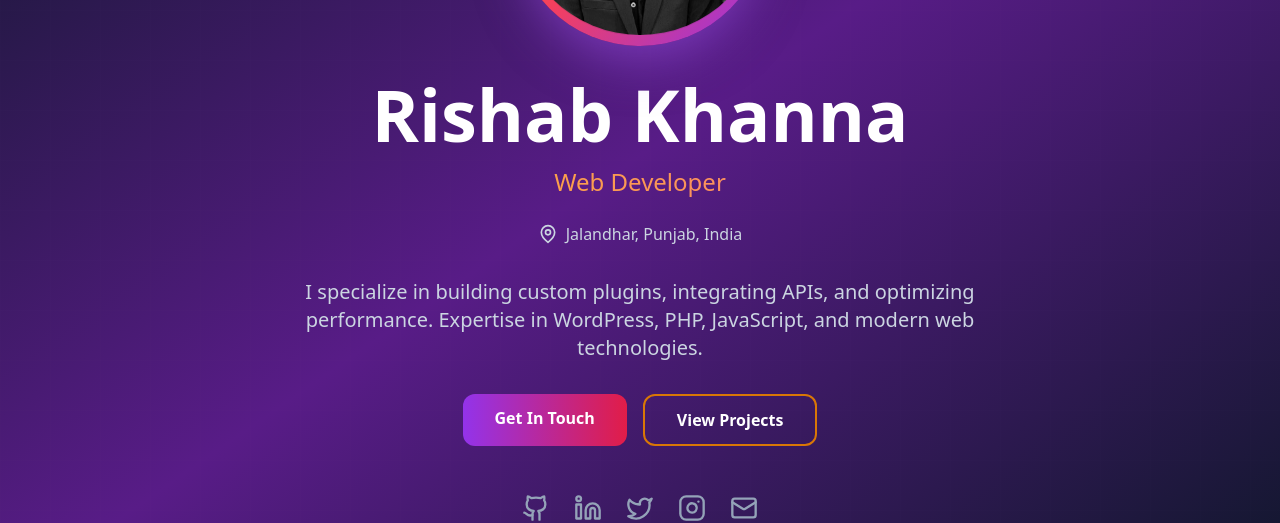
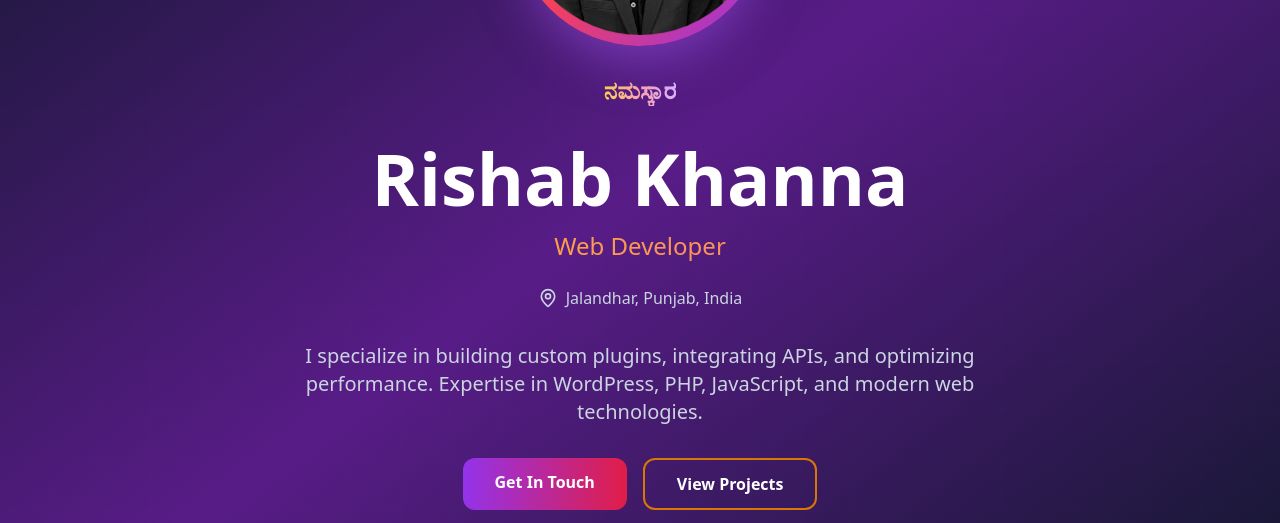
Before and after one commit to Rishabkhanna26/Portfolio-running, a Next.js app: page / in a window 1280 px wide. Shown: the part 290-813 px from the top of the page. Built offline with nearby package versions, Linux system fonts and the light colour scheme; no server answers.

Commit message:
added hello section

```diff
--- a/app/components/Hero.jsx
+++ b/app/components/Hero.jsx
@@ -1,10 +1,42 @@
 "use client";
+import { useEffect, useState } from 'react';
 import { Github, Linkedin, Twitter, Instagram, Mail, MapPin } from 'lucide-react';
 import Image from 'next/image';
 import { useScrollPosition } from '../../hooks/useScrollPosition';
 
+const greetings = [
+  'Hello',
+  'नमस्ते',
+  'ਸਤ ਸ੍ਰੀ ਅਕਾਲ',
+  'வணக்கம்',
+  'নমস্কার',
+  'કેમ છો',
+  'ನಮಸ್ಕಾರ',
+  'नमस्कार',
+  'നമസ്കാരം',
+  '你好',
+  'Hola',
+  'Bonjour',
+  'Hallo',
+  'Ciao',
+  'Olá',
+  'こんにちは',
+  '안녕하세요',
+  'Привет',
+  'Merhaba'
+];
+
 export default function Hero() {
   const { scrollProgress, isAtTop } = useScrollPosition();
+  const [greetingIndex, setGreetingIndex] = useState(0);
+
+  useEffect(() => {
+    const intervalId = setInterval(() => {
+      setGreetingIndex((prev) => (prev + 1) % greetings.length);
+    }, 1000);
+
+    return () => clearInterval(intervalId);
+  }, []);
 
   return (
     <section id="home" className="min-h-screen flex items-center justify-center bg-gradient-to-br from-slate-900 via-purple-900 to-slate-900 text-white relative overflow-hidden">
@@ -31,6 +63,12 @@ export default function Hero() {
                   className="w-full h-full object-cover"
                 />
               </div>
+            </div>
+
+            <div className="h-10 flex items-center justify-center">
+              <p className="text-xl md:text-2xl font-bold bg-gradient-to-r from-amber-300 via-rose-300 to-purple-300 bg-clip-text text-transparent transition-all duration-300">
+                {greetings[greetingIndex]}
+              </p>
             </div>
           </div>
 
--- a/app/components/Projects.jsx
+++ b/app/components/Projects.jsx
@@ -96,87 +96,91 @@ export default function Projects() {
   const [ref, isInView] = useInView({ threshold: 0.1 });
 
   return (
-    <section id="projects" className="py-24 bg-gradient-to-br from-slate-900 via-slate-800 to-slate-900 text-white relative overflow-hidden">
+    <section id="projects" className="py-24 bg-gradient-to-b from-slate-950 via-slate-900 to-slate-950 text-white relative overflow-hidden">
       <div className="absolute inset-0 bg-grid-pattern opacity-5"></div>
-      <div className="hidden lg:block absolute top-0 right-0 w-80 h-80 bg-purple-600 rounded-full mix-blend-multiply filter blur-3xl opacity-20"></div>
-      <div className="hidden lg:block absolute bottom-10 left-10 w-80 h-80 bg-amber-600 rounded-full mix-blend-multiply filter blur-3xl opacity-20"></div>
+      <div className="absolute -top-20 -left-20 w-72 h-72 bg-purple-600/20 rounded-full blur-3xl"></div>
+      <div className="absolute -bottom-20 -right-20 w-72 h-72 bg-amber-500/20 rounded-full blur-3xl"></div>
 
       <div className="container mx-auto px-6 relative z-10">
         <div ref={ref} className="max-w-7xl mx-auto">
           <div className={`text-center mb-16 transition-all duration-1000 ${isInView ? 'opacity-100 translate-y-0' : 'opacity-0 translate-y-10'}`}>
-            <div className="inline-block mb-4">
-              <span className="px-4 py-2 rounded-full text-sm font-bold bg-gradient-to-r from-purple-600 to-amber-600">
-                SELECTED WORK
+            <span className="inline-flex px-4 py-2 rounded-full text-xs font-bold tracking-wider bg-slate-800 border border-slate-700 text-slate-200 mb-4">
+              PROJECT SHOWCASE
             </span>
-            </div>
-            <h2 className="text-4xl md:text-6xl font-bold mb-4 bg-gradient-to-r from-purple-400 via-amber-400 to-rose-400 bg-clip-text text-transparent">
-              Project Portfolio
+            <h2 className="text-4xl md:text-6xl font-bold mb-4 bg-gradient-to-r from-amber-300 via-rose-300 to-purple-300 bg-clip-text text-transparent">
+              Work by Category
             </h2>
-            <p className="text-xl text-slate-300 max-w-2xl mx-auto">
-              Separated by project type for quick review: WordPress, Next.js, and Automation.
+            <p className="text-lg text-slate-300 max-w-3xl mx-auto">
+              Clear separation of WordPress builds, Next.js products, and automation systems.
             </p>
           </div>
 
-          <div className="space-y-10">
+          <div className="space-y-8">
             {projectGroups.map((group, groupIndex) => {
               const GroupIcon = group.icon;
+
               return (
-                <div
+                <section
                   key={group.title}
-                  className={`rounded-3xl border border-slate-700/70 bg-slate-900/40 backdrop-blur-sm p-6 md:p-8 transition-all duration-700 ${
+                  className={`relative rounded-3xl border border-slate-700/70 bg-slate-900/60 overflow-hidden transition-all duration-700 ${
                     isInView ? 'opacity-100 translate-y-0' : 'opacity-0 translate-y-10'
                   }`}
-                  style={{ transitionDelay: `${groupIndex * 120}ms` }}
+                  style={{ transitionDelay: `${groupIndex * 140}ms` }}
                 >
-                  <div className="flex flex-wrap items-center justify-between gap-4 mb-6">
-                    <div className="flex items-center gap-4">
-                      <div className={`w-14 h-14 rounded-2xl bg-gradient-to-br ${group.gradient} p-3`}>
+                  <div className={`h-1.5 bg-gradient-to-r ${group.gradient}`}></div>
+
+                  <div className="grid grid-cols-1 lg:grid-cols-12 gap-0">
+                    <div className="lg:col-span-4 border-b lg:border-b-0 lg:border-r border-slate-700/80 p-6 md:p-8 bg-slate-950/40">
+                      <div className={`w-14 h-14 rounded-2xl bg-gradient-to-br ${group.gradient} p-3 mb-5`}>
                         <GroupIcon className="w-full h-full text-white" />
                       </div>
-                      <div>
-                        <h3 className="text-2xl md:text-3xl font-bold text-white">{group.title}</h3>
-                        <p className="text-slate-300">{group.description}</p>
+                      <h3 className="text-2xl md:text-3xl font-bold text-white mb-2">{group.title}</h3>
+                      <p className="text-slate-300 leading-relaxed mb-5">{group.description}</p>
+                      <div className="inline-flex px-3 py-1 rounded-full bg-slate-800 border border-slate-700 text-slate-200 text-sm font-semibold">
+                        {group.projects.length} Projects
                       </div>
                     </div>
-                    <span className="px-3 py-1.5 rounded-full text-sm font-semibold bg-slate-800 text-slate-200 border border-slate-700">
-                      {group.projects.length} Projects
+
+                    <div className="lg:col-span-8 p-6 md:p-8">
+                      <div className="grid sm:grid-cols-2 gap-5">
+                        {group.projects.map((project, projectIndex) => (
+                          <article
+                            key={project.title}
+                            className="group rounded-2xl border border-slate-700 bg-slate-950/70 p-5 transition-all duration-300 hover:-translate-y-1 hover:border-slate-500"
+                          >
+                            <div className="flex items-start justify-between gap-3 mb-3">
+                              <h4 className="text-lg font-bold text-white leading-tight">{project.title}</h4>
+                              <span className={`text-xs font-bold px-2.5 py-1 rounded-full bg-gradient-to-r ${group.gradient} text-white`}>
+                                {String(projectIndex + 1).padStart(2, '0')}
                               </span>
                             </div>
 
-                  <div className="grid grid-cols-1 md:grid-cols-2 xl:grid-cols-3 gap-6">
-                    {group.projects.map((project) => (
-                      <article
-                        key={project.title}
-                        className="relative overflow-hidden rounded-2xl border border-slate-700 bg-gradient-to-br from-slate-800/80 to-slate-900/80 p-6 transition-all duration-300 hover:-translate-y-1 hover:border-slate-500 hover:shadow-2xl"
-                      >
-                        <div className={`absolute left-0 top-0 h-1 w-full bg-gradient-to-r ${group.gradient}`}></div>
+                            <p className="text-sm text-slate-300 leading-relaxed mb-4 min-h-[72px]">
+                              {project.description}
+                            </p>
 
-                        <h4 className="text-xl font-bold text-white mb-3">{project.title}</h4>
-
-                        <p className="text-slate-300 mb-4 leading-relaxed">{project.description}</p>
-
-                        <div className="flex flex-wrap gap-2 mb-5">
+                            <div className="flex flex-wrap gap-2 mb-4">
                               {project.tags.map((tag) => (
                                 <span
                                   key={tag}
-                              className="px-3 py-1 rounded-full text-xs font-semibold bg-slate-700/50 text-slate-200 border border-slate-600"
+                                  className="px-2.5 py-1 text-xs font-semibold rounded-full border border-slate-600 bg-slate-800/60 text-slate-200"
                                 >
                                   {tag}
                                 </span>
                               ))}
                             </div>
 
-                        <div className="flex flex-wrap gap-4 pt-4 border-t border-slate-700">
+                            <div className="flex flex-wrap items-center gap-3 pt-4 border-t border-slate-700">
                               {project.github && (
                                 <a
                                   href={project.github}
                                   target="_blank"
                                   rel="noopener noreferrer"
-                              className="flex items-center gap-2 text-slate-300 hover:text-white transition-colors"
+                                  className="inline-flex items-center gap-2 px-3 py-2 rounded-lg border border-slate-600 text-slate-200 hover:text-white hover:border-slate-400 transition-colors text-sm font-medium"
                                   aria-label="View on GitHub"
                                 >
-                              <Github size={18} />
-                              <span className="text-sm font-medium">Code</span>
+                                  <Github size={16} />
+                                  Code
                                 </a>
                               )}
                               {project.live && (
@@ -184,11 +188,11 @@ export default function Projects() {
                                   href={project.live}
                                   target="_blank"
                                   rel="noopener noreferrer"
-                              className="flex items-center gap-2 text-slate-300 hover:text-amber-300 transition-colors"
+                                  className={`inline-flex items-center gap-2 px-3 py-2 rounded-lg text-white bg-gradient-to-r ${group.gradient} hover:opacity-90 transition-opacity text-sm font-medium`}
                                   aria-label="View Live Site"
                                 >
-                              <ExternalLink size={18} />
-                              <span className="text-sm font-medium">Visit Site</span>
+                                  <ExternalLink size={16} />
+                                  Visit Site
                                 </a>
                               )}
                             </div>
@@ -196,6 +200,8 @@ export default function Projects() {
                         ))}
                       </div>
                     </div>
+                  </div>
+                </section>
               );
             })}
           </div>
--- a/app/layout.jsx
+++ b/app/layout.jsx
@@ -10,7 +10,7 @@ export const metadata = {
 export default function RootLayout({ children }) {
   return (
     <html lang="en">
-      <body>
+      <body suppressHydrationWarning>
         <PageLoader />
         {/* Client-side analytics (gtag) */}
         <Analytics />
--- a/package.json
+++ b/package.json
@@ -12,7 +12,7 @@
     "@netlify/plugin-nextjs": "^5.15.7",
     "@supabase/supabase-js": "^2.57.4",
     "framer-motion": "^12.23.22",
-    "lucide-react": "^0.344.0",
+    "lucide-react": "^0.574.0",
     "next": "^16.1.6",
     "nodemailer": "^7.0.11",
     "react": "^19.2.4",
```
Also changed, not shown: 1 other file (tests, documents, lock files or other folders). Lines whose indentation alone changed are shown as unchanged.
